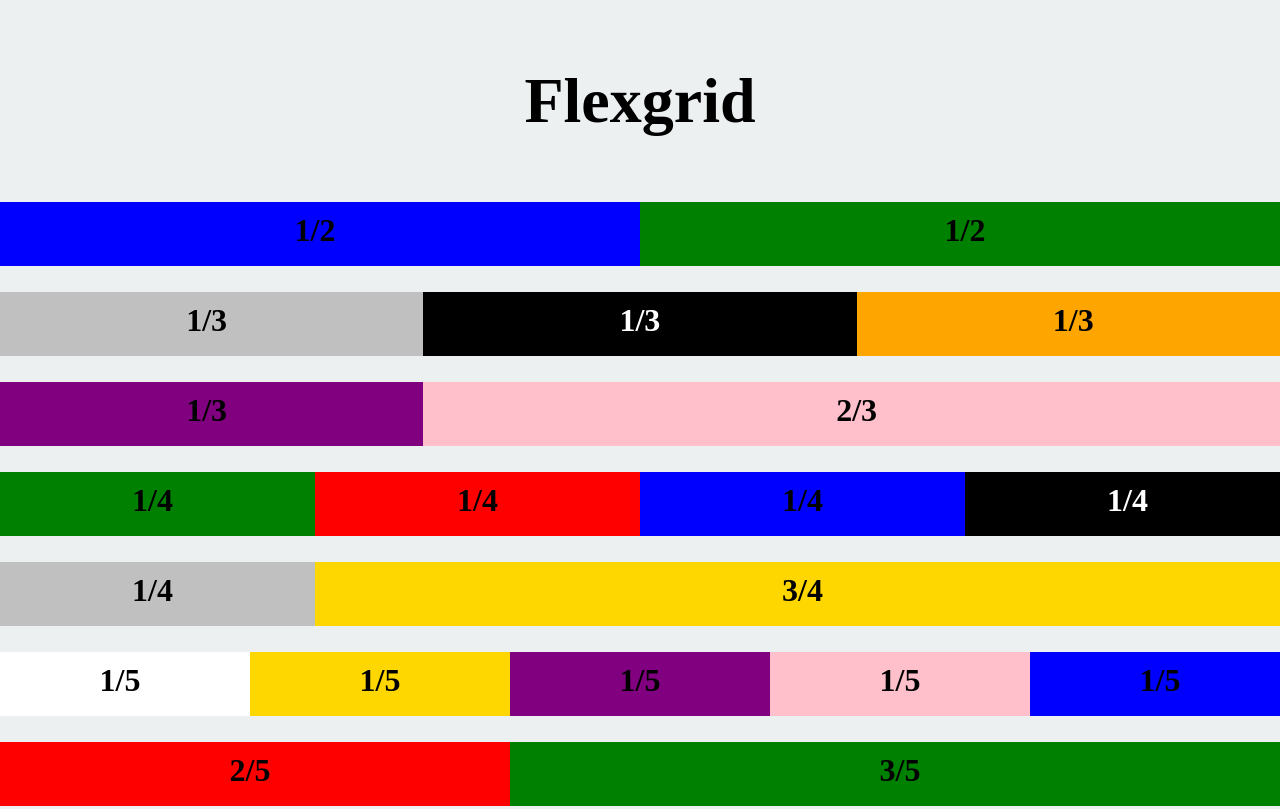
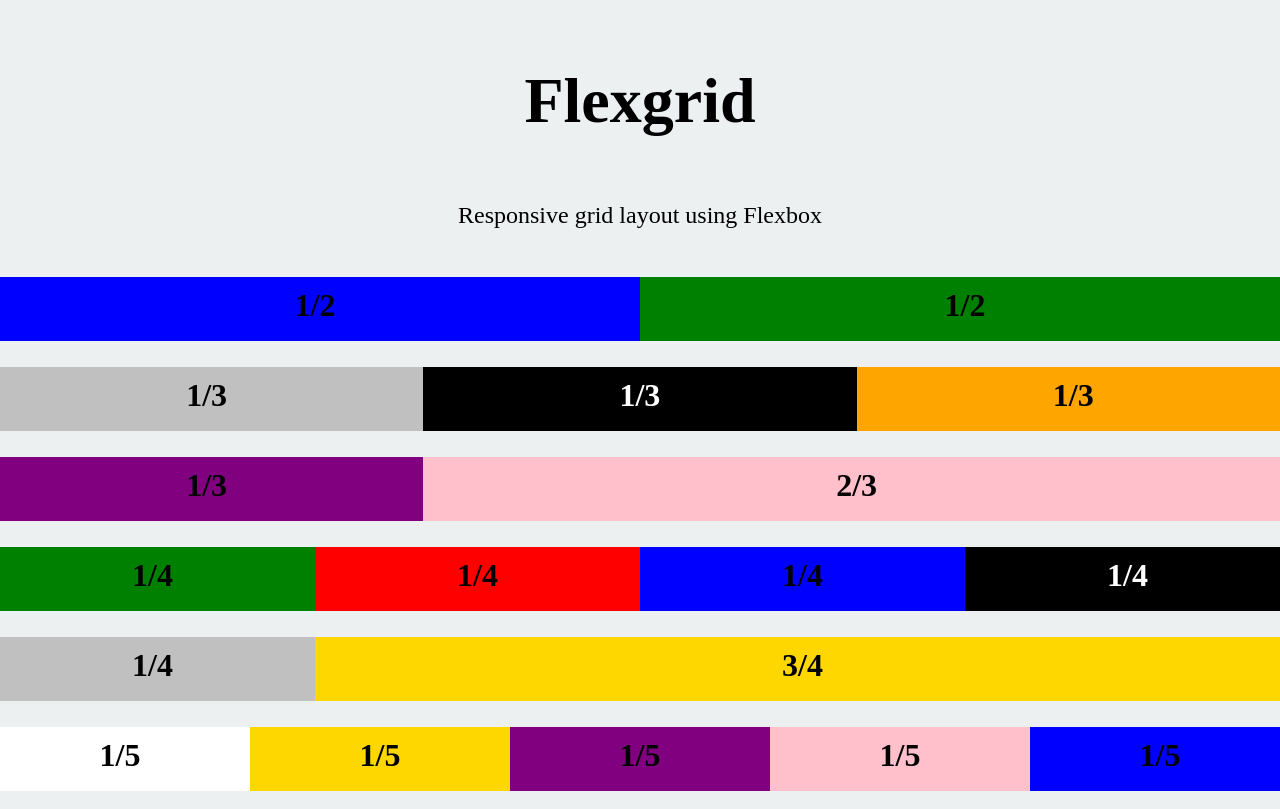
Before and after one commit to hfogelberg/flexgid, a plain HTML site: page index.html in a window 1280 px wide. Shown: the top 809 px of the page. Drawn offline with Linux system fonts and the light colour scheme.

Commit message:
Readme updated

```diff
--- a/index.html
+++ b/index.html
@@ -9,6 +9,9 @@
   </head>
   <body>
     <h1>Flexgrid</h1>
+
+    <p> Responsive grid layout using Flexbox</p>
+
     <div class="row">
       <div class="col-1-2 color-blue"><h2>1/2</h2></div>
       <div class="col-1-2 color-green"><h2>1/2</h2></div>
@@ -85,4 +88,15 @@
       <div class="col-1-8 color-white"><h2>1/8</h2></div>
     </div>
   </body>
+
+  <script>
+    (function(i,s,o,g,r,a,m){i['GoogleAnalyticsObject']=r;i[r]=i[r]||function(){
+    (i[r].q=i[r].q||[]).push(arguments)},i[r].l=1*new Date();a=s.createElement(o),
+    m=s.getElementsByTagName(o)[0];a.async=1;a.src=g;m.parentNode.insertBefore(a,m)
+    })(window,document,'script','https://www.google-analytics.com/analytics.js','ga');
+
+    ga('create', 'UA-93758962-1', 'auto');
+    ga('send', 'pageview');
+
+  </script>
 </html>
--- a/styles/master.css
+++ b/styles/master.css
@@ -23,3 +23,13 @@ h2 {
   text-align: center;
   font-size: 2em;
 }
+
+p {
+  margin-bottom: 2em;
+  text-align: center;
+  font-size: 1.5em;
+}
+
+a {
+  font-size: 1.5em;
+}
```
